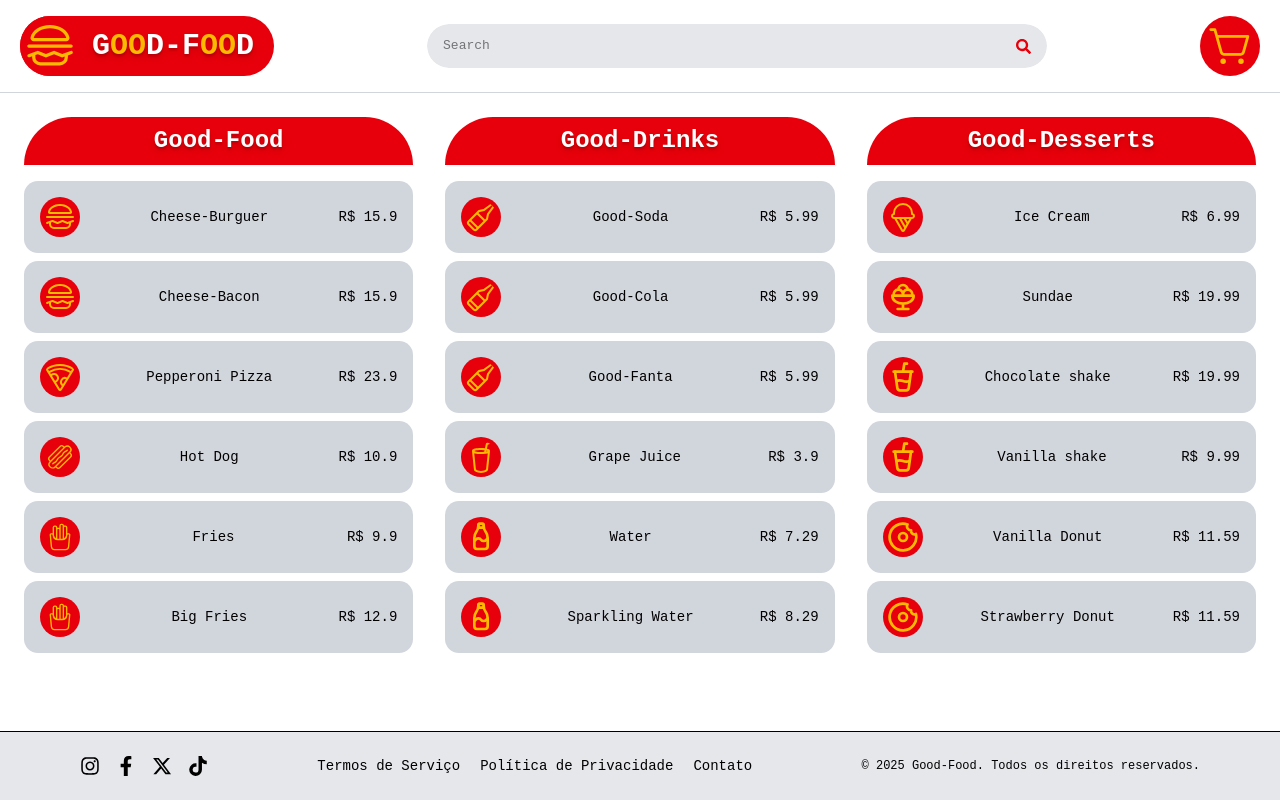
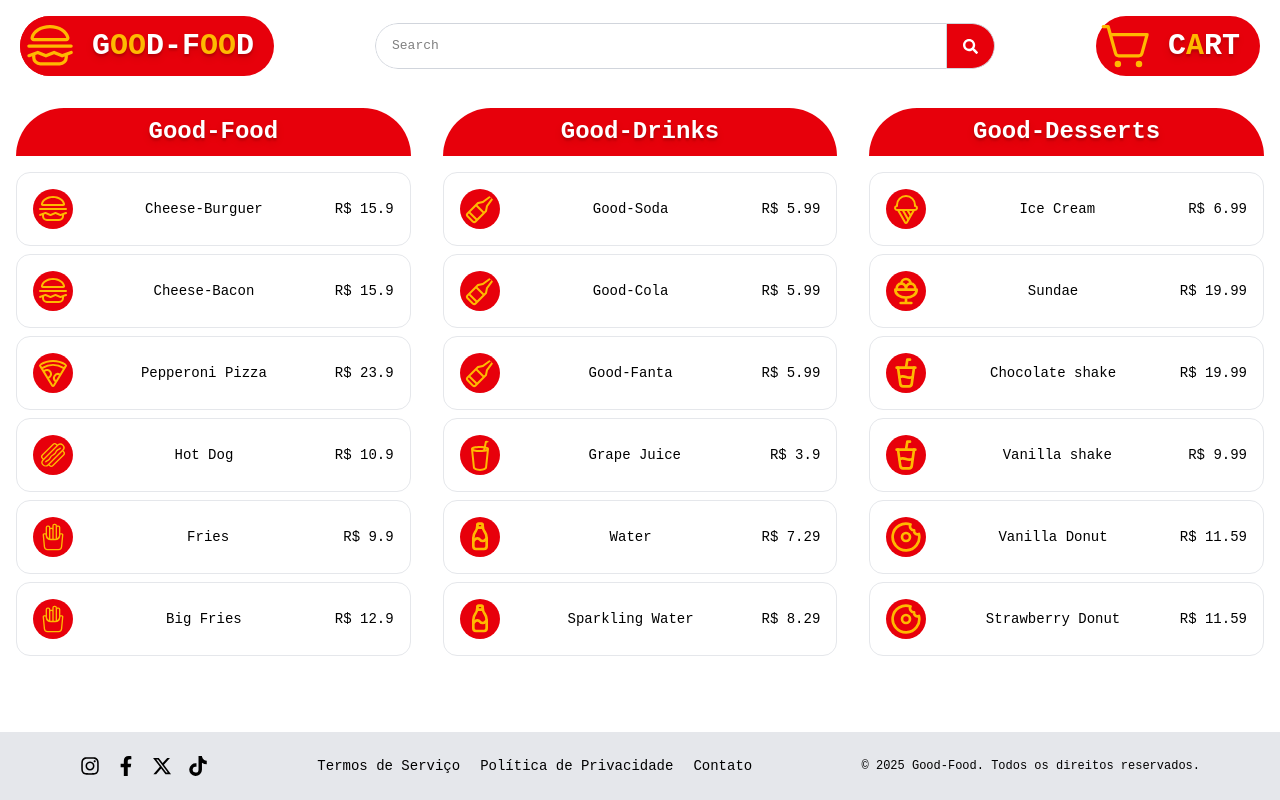
Before and after one commit to Johnvictorr/good-food, a Next.js app: page / in a window 1280 px wide. Built offline with nearby package versions, Linux system fonts and the light colour scheme.

Commit message:
[feature - ui/adjust - incomplete] (Retoques de Ui) Dando uns retoques finais nas estilizações das telas - ainda falta estilizar os pop-ups

```diff
--- a/src/app/(paginas)/foodSelected/[id]/page.tsx
+++ b/src/app/(paginas)/foodSelected/[id]/page.tsx
@@ -6,8 +6,6 @@ import { foodItems, drinkItems, dessertItems } from "@/data/food";
 
 import { useCartStore } from "@/store/cartStore";
 import Link from "next/link";
-
-import { toast } from "sonner"
 
 function phoneNumberFormatter(str: string) {
     return str.replace(/(\d{2})(\d{5})(\d{4})/, "($1) $2-$3");
@@ -61,8 +59,6 @@ export default function FoodSelected() {
     const handleAddToCart = () => {
         if (item) {
             console.log('adding to cart');
-
-            toast(`item ${item.name} adicionado ao carrinho`, { duration: 3000 });
             let qtdItens = items.length
             addItem({
                 idCart: qtdItens.toString(),
@@ -82,7 +78,7 @@ export default function FoodSelected() {
     };
 
     return (
-        <div className="justify-center items-center flex flex-col md:flex-row w-full text-black p-4 gap-5">
+        <div className="justify-center items-center flex flex-col md:flex-row w-full text-black p-4 gap-8">
 
             <div className="w-full md:w-1/3 justify-center flex flex-col">
 
@@ -109,7 +105,7 @@ export default function FoodSelected() {
                         setQtd(1);
                         }
                     }}
-                    className="w-10 h-10 rounded-lg bg-gray-300 text-center"
+                    className="w-10 h-10 rounded-lg bg-gray-200 text-center"
                     />
 
                     <button className="w-10 rounded-lg bg-green-600 text-white font-bold border-green-500 cursor-pointer transition-transform duration-300 ease-in-out hover:-translate-y-1 text-xl"
@@ -122,7 +118,7 @@ export default function FoodSelected() {
             <div className="w-full md:w-1/3 justify-center flex flex-col">
                 <h1 className="flex items-center bg-red-600 w-auto mb-4 p-2 justify-center rounded-t-full text-lg md:text-2xl font-bold transition-transform duration-300 ease-in-out hover:-translate-y-2 text-shadow-base text-white">Informations</h1>
 
-                <div className="flex flex-col text-xs md:text-sm bg-gray-300 p-5 rounded-lg mb-5">
+                <div className="flex flex-col text-xs md:text-sm bg-gray-200 p-5 rounded-lg mb-5">
                     <h1>Product Value: <span className="font-bold">{`R$ ${item?.price}`}</span></h1>
                     <h1>Delivery Value: <span className="font-bold">R$ 5,00</span></h1>
 
@@ -130,7 +126,7 @@ export default function FoodSelected() {
                 </div>
 
                 <label htmlFor="observation">Description</label>
-                <textarea className="flex flex-col h-27 resize-none text-xs md:text-sm bg-gray-300 p-2 rounded-lg mb-5"/>
+                <textarea className="flex flex-col h-27 resize-none text-xs md:text-sm bg-gray-200 p-2 rounded-lg mb-5 focus:outline-none"/>
 
                 <div className="flex flex-col w-full gap-4">
                     <input
--- a/src/app/(paginas)/page.tsx
+++ b/src/app/(paginas)/page.tsx
@@ -9,7 +9,7 @@ export default function Home () {
 
     return (
         <div className="flex flex-col">
-            <div className="flex-1 grid grid-cols-1 md:grid-cols-3 px-2 py-2 text-white">
+            <div className="flex-1 grid grid-cols-1 md:grid-cols-3 text-white">
                 <ListaComidas name="Good-Food" data={foodItems}/>
 
                 <ListaComidas name="Good-Drinks" data={drinkItems}/>
--- a/src/componentes/card/cardComida.tsx
+++ b/src/componentes/card/cardComida.tsx
@@ -12,7 +12,7 @@ const CardComida: React.FC<Props> = ({icon, name, price, id}) => {
 
     return(
         <Link href={`/foodSelected/${id}`}>
-            <div className="text-black text-xs md:text-sm justify-between items-center flex bg-gray-300 hover:bg-white transition duration-100 ease-in-out cursor-pointer p-4 rounded-xl">
+            <div className="text-black text-xs md:text-sm justify-between items-center flex border-1 border-gray-200 hover:bg-gray-200 transition duration-100 ease-in-out cursor-pointer p-4 rounded-xl">
                 {icon}
                 <p>{name}</p>
                 <p>{`R$ ${price}`}</p>
--- a/src/componentes/footer/footer.tsx
+++ b/src/componentes/footer/footer.tsx
@@ -5,7 +5,7 @@ import { FaXTwitter } from "react-icons/fa6";
 export default function Footer() {
 
     return(
-        <footer className="bg-gray-200 text-black w-full justify-between border-t-1 border-black">
+        <footer className="bg-gray-200 text-black w-full justify-between">
             <div className="max-w-6xl mx-auto px-4 py-6 flex flex-col md:flex-row justify-between items-center gap-4">
 
                 <div className="flex gap-4 text-xl">
--- a/src/componentes/header/header.tsx
+++ b/src/componentes/header/header.tsx
@@ -10,9 +10,9 @@ export default function Header(){
     const { openModal } = useModalCartStore();
 
     return(
-        <header className="flex items-center justify-between py-4 px-2 md:px-5 border-b-1 border-gray-300">
+        <header className="flex items-center justify-between py-4 px-2 md:px-5">
             <Link href={"/"}>
-                <div className="flex items-center gap-3 bg-red-600 md:pr-5 rounded-full cursor-pointer">
+                <div className="flex items-center gap-3 bg-red-600 md:pr-5 rounded-full hover:shadow-md shadow-gray-400 transition duration-300 ease-in-out cursor-pointer">
                     <PiHamburger className="w-10 h-10 md:w-15 md:h-15 bg-red-600 text-amber-400 p-1 rounded-full" size={10}/>
                     <span className="hidden md:block text-sm md:text-3xl text-white font-bold text-shadow-lg">G<span className="text-amber-400">OO</span>D-F<span className="text-amber-400">OO</span>D</span>
                 </div>
@@ -22,16 +22,17 @@ export default function Header(){
                 <input
                     type="text"
                     placeholder="Search"
-                    className="w-full rounded-l-full px-3 md:px-4 py-2 md:py-3 bg-gray-200 text-black focus:outline-none"
+                    className="w-full rounded-l-full px-3 md:px-4 py-2 md:py-3 border-1 border-gray-300 text-black focus:outline-none"
                 />
-                <button className="rounded-r-full px-3 md:px-4 cursor-pointer bg-gray-200 text-red-600 hover:text-white transition duration-100 ease-in-out"><FaSearch size={15} /></button>
+                <button className="rounded-r-full px-3 md:px-4 cursor-pointer bg-red-600 text-white hover:text-red-600 hover:bg-white border-r-1 border-y-1 border-gray-300 transition duration-100 ease-in-out"><FaSearch size={15} /></button>
             </div>
 
-            <button className="rounded-full bg-red-600 hover:shadow-lg cursor-pointer shadow-gray-400 transition duration-300 ease-in-out" onClick={openModal}>
+            <button className="flex items-center gap-3 md:pr-5 rounded-full bg-red-600 hover:shadow-md cursor-pointer shadow-gray-400 transition duration-300 ease-in-out" onClick={openModal}>
                 <PiShoppingCartSimple
-                className="w-10 h-10 md:w-15 md:h-15 text-amber-400 p-1 md:p-2"
+                className="w-10 h-10 md:w-15 md:h-15 text-amber-400 p-1"
                 size={10}
                 />
+                <span className="hidden md:block text-sm md:text-3xl text-white font-bold text-shadow-lg">C<span className="text-amber-400">A</span>RT</span>
             </button>
         </header>
     )
```
